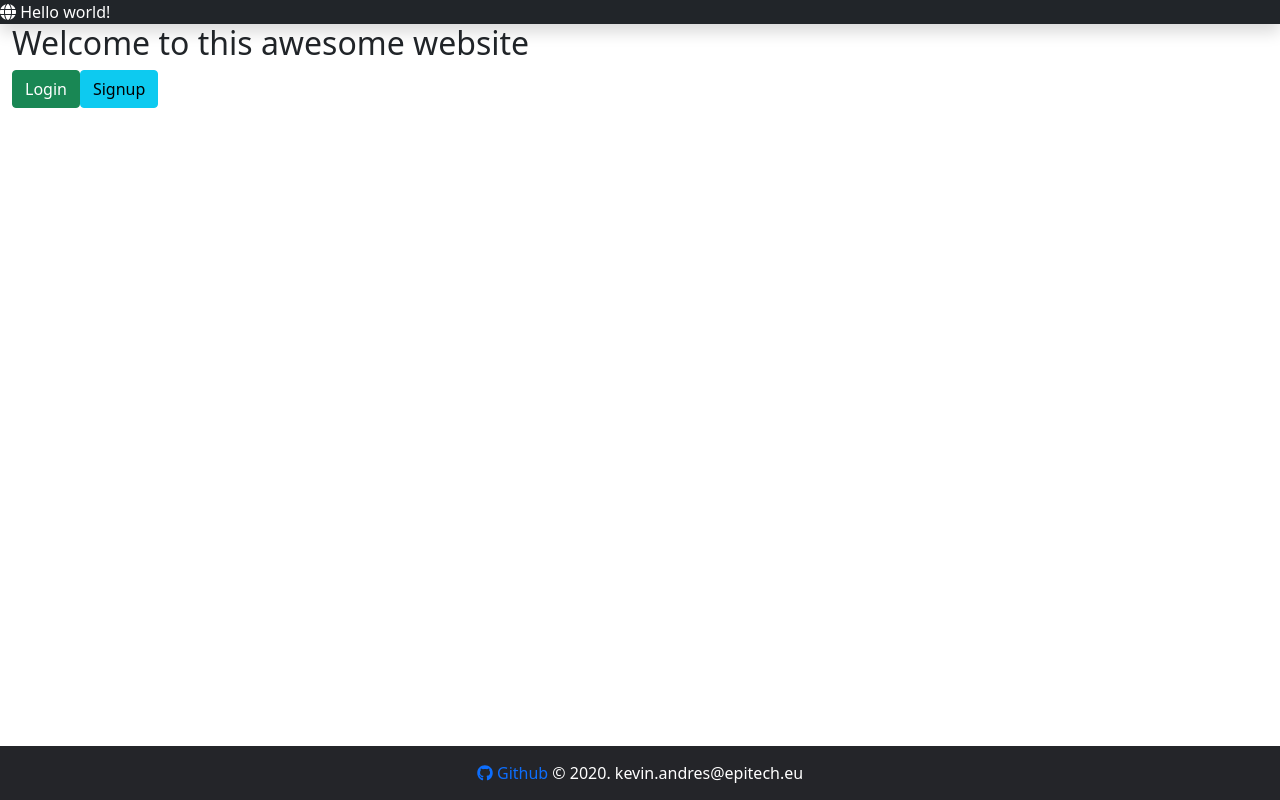
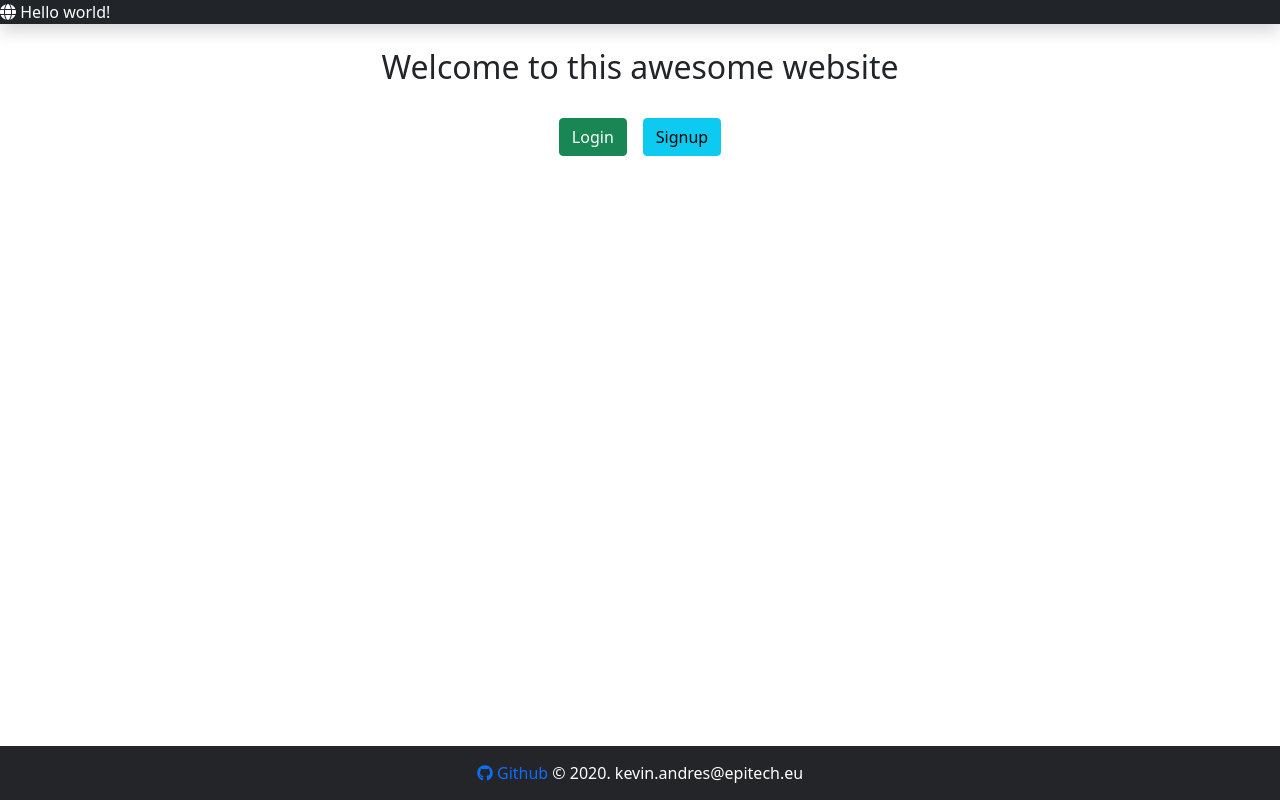
Before and after one commit to Draym/react-auth, a React (Create React App) app: page / in a window 1280 px wide. Built offline with nearby package versions, Linux system fonts and the light colour scheme; the HTML template or start-up script is replaced by a standard one.

Commit message:
update css main UI

```diff
--- a/src/web/main/views/MainView.tsx
+++ b/src/web/main/views/MainView.tsx
@@ -42,10 +42,10 @@ class MainView extends Component<MainViewProperties, MainViewState> {
             return <div className="content">
                 <MainNavbar/>
                 <div className="container-fluid">
-                    <h2>Welcome to this awesome website</h2>
+                    <h2 className="text-center mt-4">Welcome to this awesome website</h2>
                     <div className="row">
-                        <div className="col-md-12">
-                            <Button variant="success" onClick={this.login}>
+                        <div className="col-md-12 mt-4 text-center">
+                            <Button className="me-3" variant="success" onClick={this.login}>
                                 Login
                             </Button>
                             <Button variant="info" onClick={this.signup}>
```
